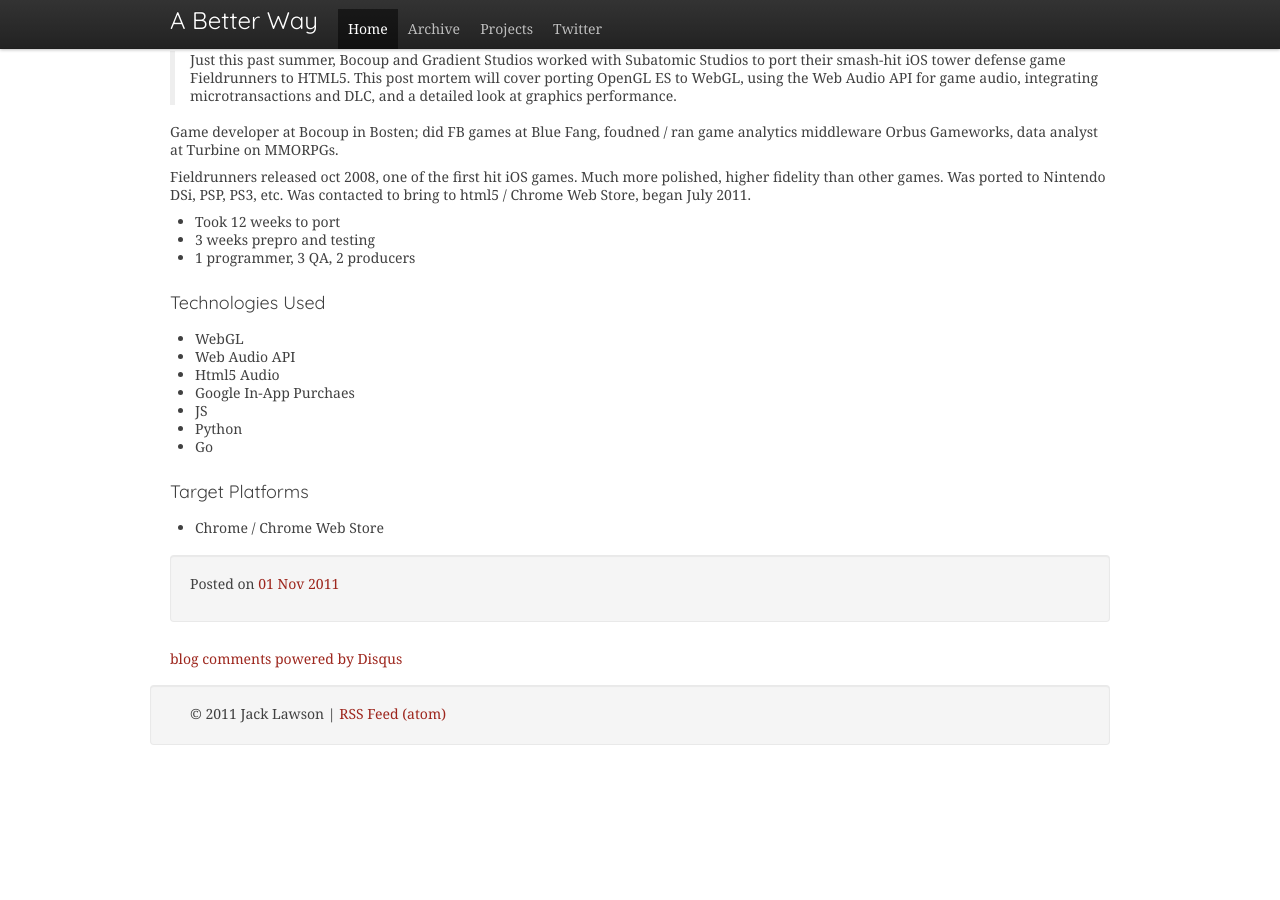
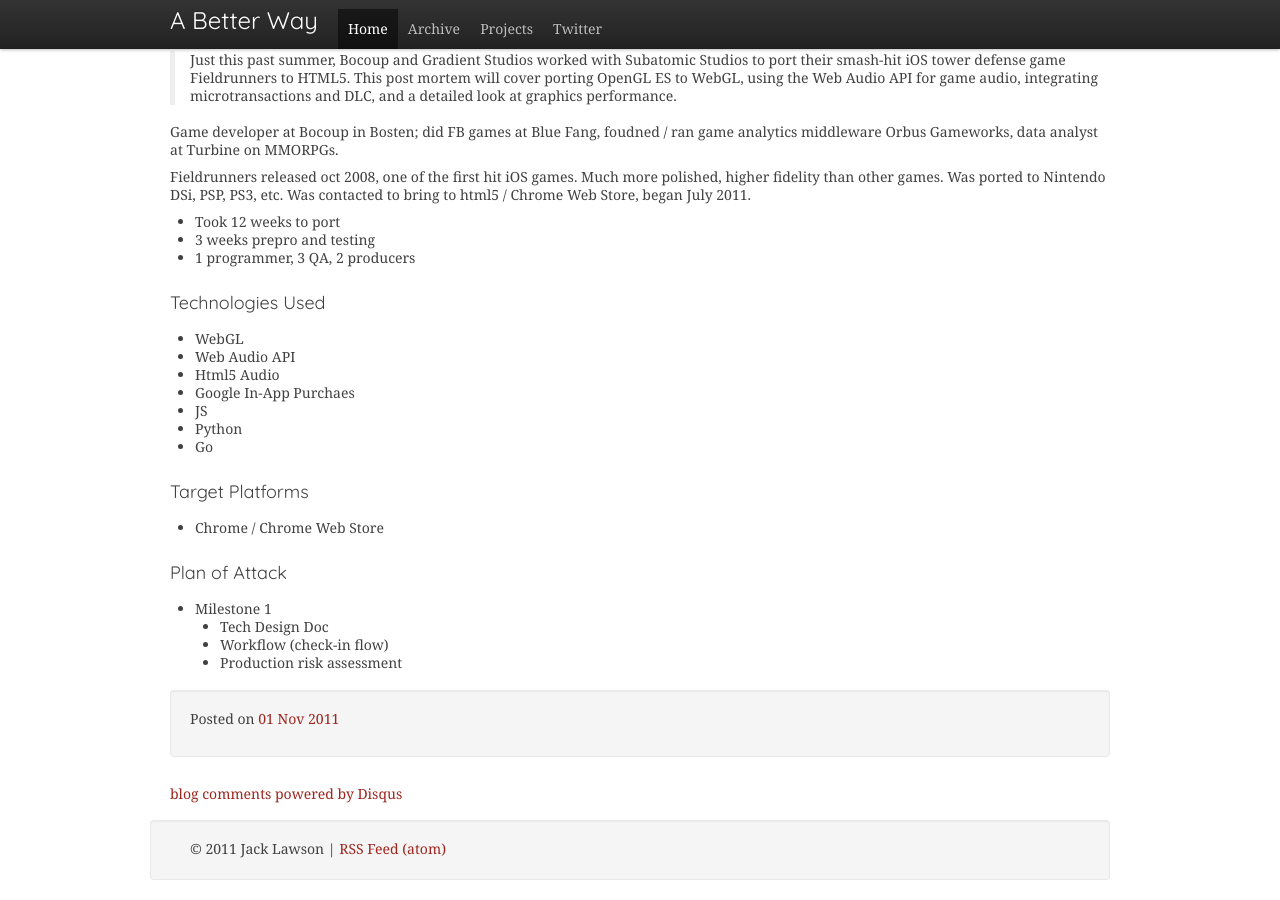
Before and after one commit to ajacksified/ajacksified.github.com, a Jekyll site: the page built from _posts/2011-11-01-new-game-conf-liveblog.markdown, in a window 1280 px wide and 900 px high, scrolled down 5365 px. Built offline with Jekyll 4.4.1, drawn with Linux system fonts in a browser that asks for light colours; nearby versions of some CDN libraries; some web fonts are replaced; Markdown is read by kramdown in place of the engine named in the settings; comment, search, counter and statistics services are not loaded; before the commit the page ends 6130 px from its top, so only the background shows below that.

Commit message:
Session 4

```diff
--- a/_posts/2011-11-01-new-game-conf-liveblog.markdown
+++ b/_posts/2011-11-01-new-game-conf-liveblog.markdown
@@ -373,3 +373,10 @@
 ### Target Platforms
 
 * Chrome / Chrome Web Store
+
+### Plan of Attack
+
+* Milestone 1
+    * Tech Design Doc
+    * Workflow (check-in flow)
+    * Production risk assessment
```
